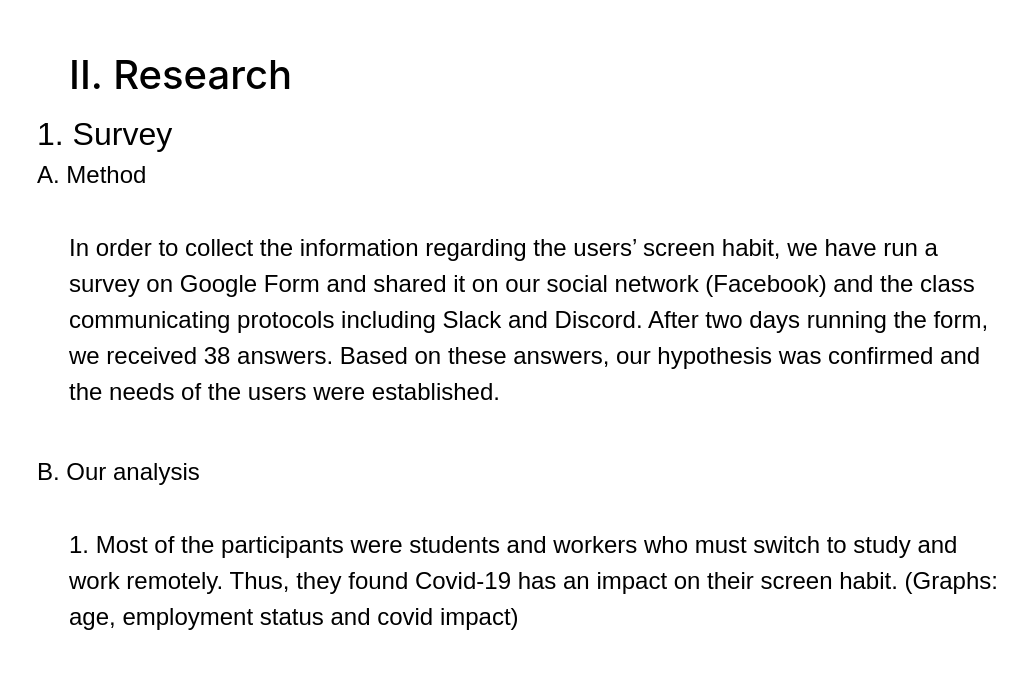
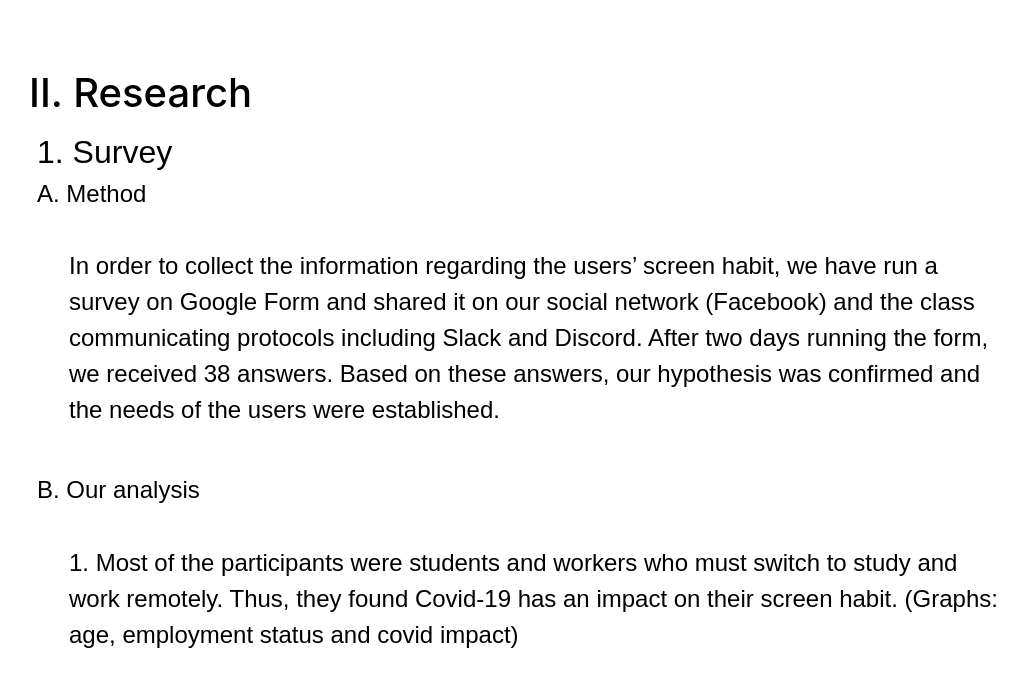
Before and after one commit to kennguyen0303/mini-project-357, a React (Create React App) app: page / in a window 1280 px wide. Shown: the part 1668-2360 px from the top of the page, without its empty margins (99-1126 px from the left). Built offline with nearby package versions, Linux system fonts and the light colour scheme.

Commit message:
Debug page 2

```diff
--- a/src/App.css
+++ b/src/App.css
@@ -119,7 +119,15 @@
   }
 }
 
-
+.page_2{
+  padding-right:10%;
+  padding-left:10%;
+  padding-top:4%;
+  padding-bottom:4%;
+  background-color:white;
+  opacity: 1;
+  color:black;
+}
 
 
 
--- a/src/pages/Research.js
+++ b/src/pages/Research.js
@@ -13,7 +13,7 @@ import rewardImg from '../resources/graphs/reward.PNG'
 
 const Research=()=> {
         return (
-            <div className="a_page" id="research">
+            <div className="page_2" id="research">
               <h1>II. Research </h1>
               <div  className="text-container">
                   <h2>1. Survey</h2>
```
